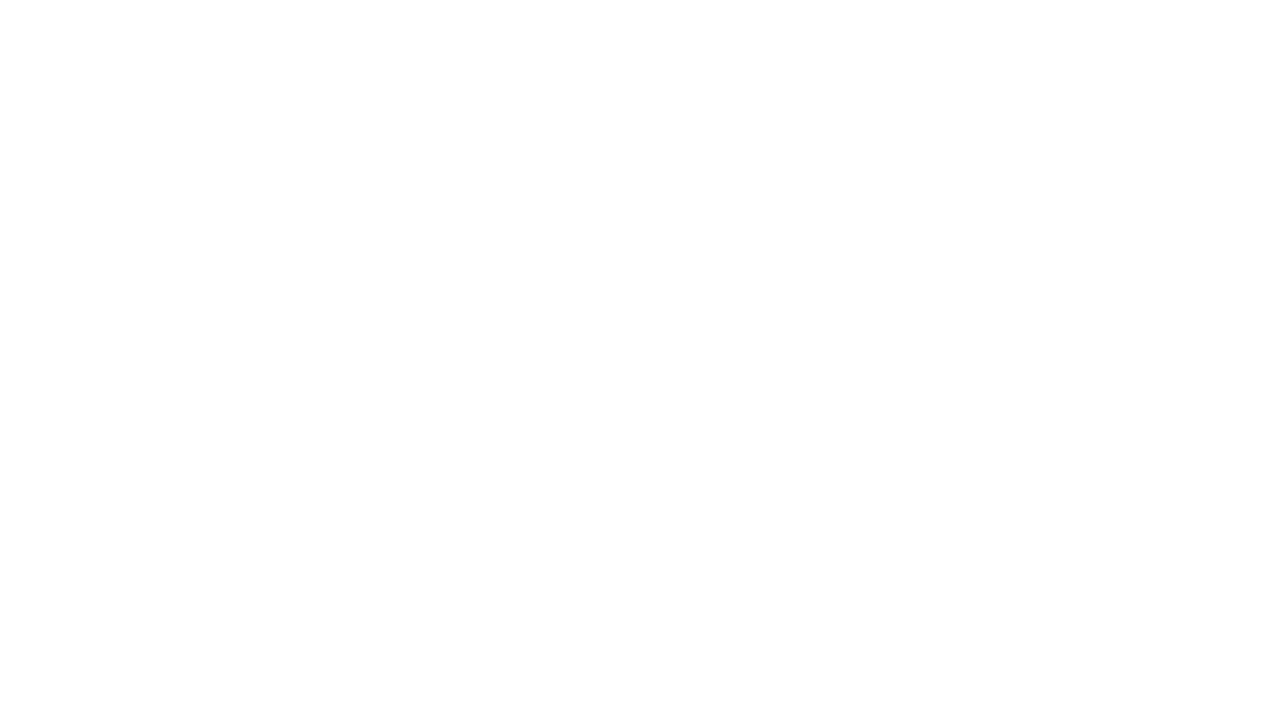
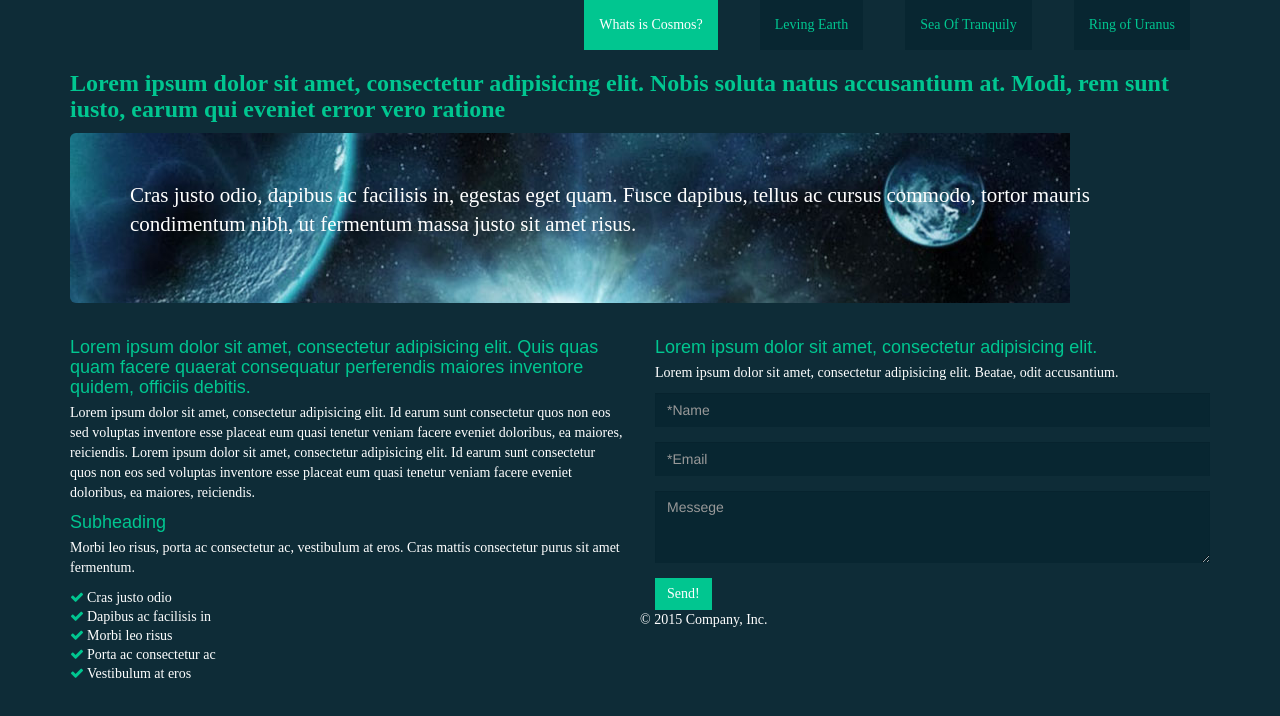
Before and after one commit to vlCoder/teste-pivot-frontend, a plain HTML site: page index.html in a window 1280 px wide. Drawn offline with nearby package versions, Linux system fonts and the light colour scheme; a web font is replaced by a local one.

Commit message:
Layout Cosmo de teste Pivot

```diff
--- a/index.html
+++ b/index.html
@@ -1,11 +1,77 @@
 <!DOCTYPE html>
-<html lang="br">
+<html lang="en">
 <head>
-	<meta charset="UTF-8">
+	<meta charset="utf-8">
+    <meta http-equiv="X-UA-Compatible" content="IE=edge">
+    <meta name="viewport" content="width=device-width, initial-scale=1">
 	<title>Teste Pivot</title>
+	<link href='https://fonts.googleapis.com/css?family=Alef:400,700' rel='stylesheet' type='text/css'>
 	<link rel="stylesheet" href="https://maxcdn.bootstrapcdn.com/bootstrap/3.3.6/css/bootstrap.min.css">
+	<link rel="stylesheet" href="https://maxcdn.bootstrapcdn.com/font-awesome/4.3.0/css/font-awesome.min.css">
+	<link rel="stylesheet" href="css/style.css">
 </head>
 <body>
 
-</body>
+    <div class="container">
+      <div class="header clearfix">
+        <nav>
+          <ul class="nav nav-pills pull-right">
+            <li role="presentation" class="active"><a href="#">Whats is Cosmos?</a></li>
+            <li role="presentation"><a href="#">Leving Earth</a></li>
+            <li role="presentation"><a href="#">Sea Of Tranquily</a></li>
+            <li role="presentation"><a href="#">Ring of Uranus</a></li>
+          </ul>
+        </nav>
+        <h3 class="text-muted"></h3>
+      </div>
+
+	   <h1>Lorem ipsum dolor sit amet, consectetur adipisicing elit. Nobis soluta natus accusantium at. Modi, rem sunt iusto, earum qui eveniet error vero ratione</h1>
+      <div class="jumbotron">
+
+        <p class="lead">Cras justo odio, dapibus ac facilisis in, egestas eget quam. Fusce dapibus, tellus ac cursus commodo, tortor mauris condimentum nibh, ut fermentum massa justo sit amet risus.</p>
+      </div>
+
+      <div class="row marketing">
+        <div class="col-lg-6">
+          <h4>Lorem ipsum dolor sit amet, consectetur adipisicing elit. Quis quas quam facere quaerat consequatur perferendis maiores inventore quidem, officiis debitis.</h4>
+          <p>Lorem ipsum dolor sit amet, consectetur adipisicing elit. Id earum sunt consectetur quos non eos sed voluptas inventore esse placeat eum quasi tenetur veniam facere eveniet doloribus, ea maiores, reiciendis.
+          Lorem ipsum dolor sit amet, consectetur adipisicing elit. Id earum sunt consectetur quos non eos sed voluptas inventore esse placeat eum quasi tenetur veniam facere eveniet doloribus, ea maiores, reiciendis.</p>
+
+          <h4>Subheading</h4>
+          <p>Morbi leo risus, porta ac consectetur ac, vestibulum at eros. Cras mattis consectetur purus sit amet fermentum.</p>
+
+          <ul class="list-group">
+  			<li class="list-group-item"><i class="fa fa-check" aria-hidden="true"></i>Cras justo odio</li>
+  			<li class="list-group-item"><i class="fa fa-check" aria-hidden="true"></i>Dapibus ac facilisis in</li>
+ 	 		<li class="list-group-item"><i class="fa fa-check" aria-hidden="true"></i>Morbi leo risus</li>
+  			<li class="list-group-item"><i class="fa fa-check" aria-hidden="true"></i>Porta ac consectetur ac</li>
+  			<li class="list-group-item"><i class="fa fa-check" aria-hidden="true"></i>Vestibulum at eros</li>
+		  </ul>
+
+        </div>
+
+        <div class="col-lg-6">
+          <h4>Lorem ipsum dolor sit amet, consectetur adipisicing elit.</h4>
+          <p>Lorem ipsum dolor sit amet, consectetur adipisicing elit. Beatae, odit accusantium.</p>
+
+          <form>
+			  <div class="form-group">
+			    <input type="email" class="form-control" id="exampleInputEmail1" placeholder="*Name">
+			  </div>
+			  <div class="form-group">
+			    <input type="password" class="form-control" id="exampleInputPassword1" placeholder="*Email">
+			  </div>
+			  <div class="form-group">
+			    <textarea class="form-control" rows="3" placeholder="Messege"></textarea>
+			  </div>
+			  <button type="submit" class="btn btn-default">Send!</button>
+		  </form>
+      </div>
+
+      <footer class="footer">
+        <p>&copy; 2015 Company, Inc.</p>
+      </footer>
+
+    </div> <!-- /container -->
+  </body>
 </html>
--- a/scss/style.scss
+++ b/scss/style.scss
@@ -1 +1,3 @@
 /*--Styles--*/
+
+body{background-color: #0E2C37;}
```
Also changed, not shown: css/style.css, img/01.jpg (added).
